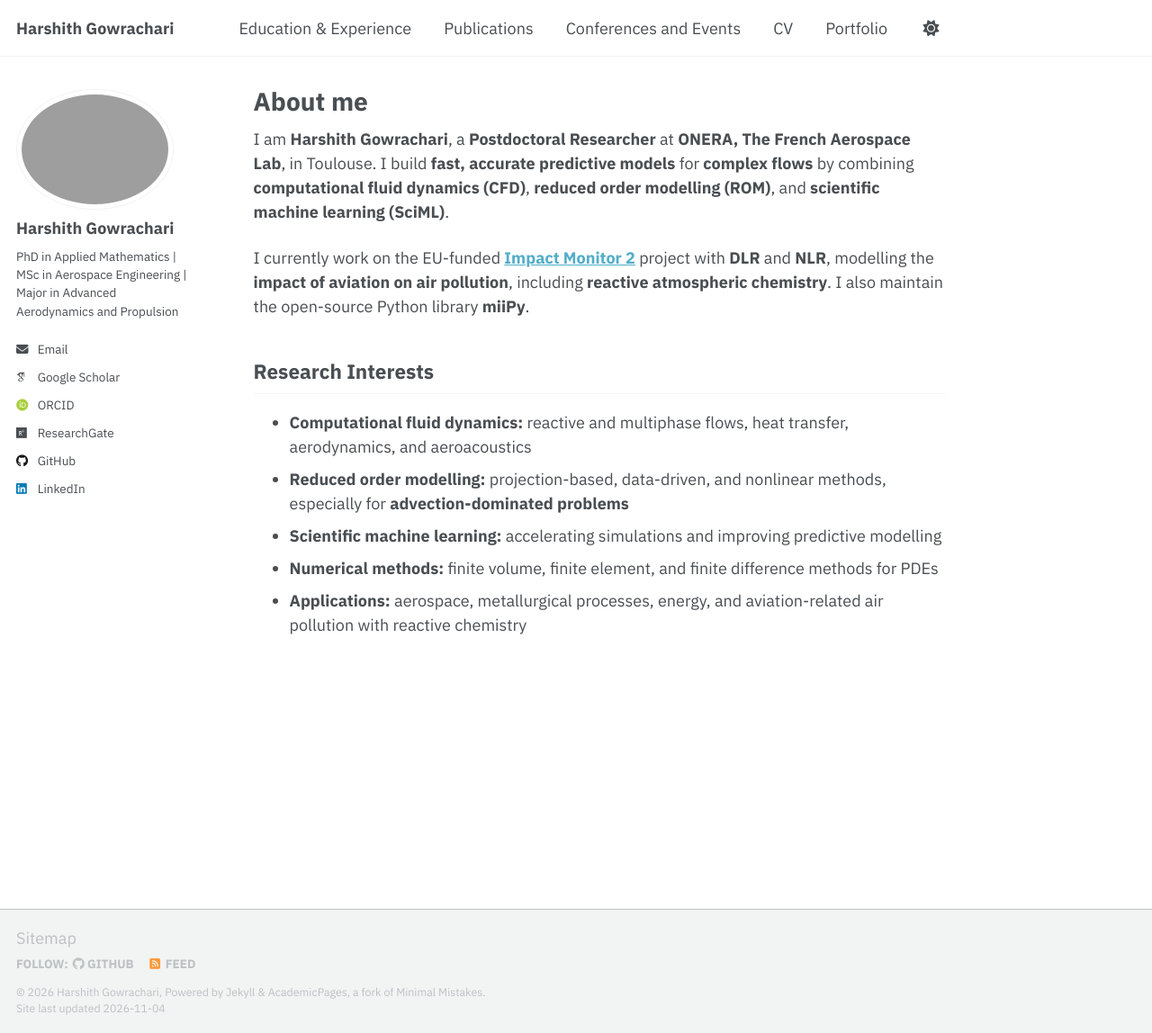
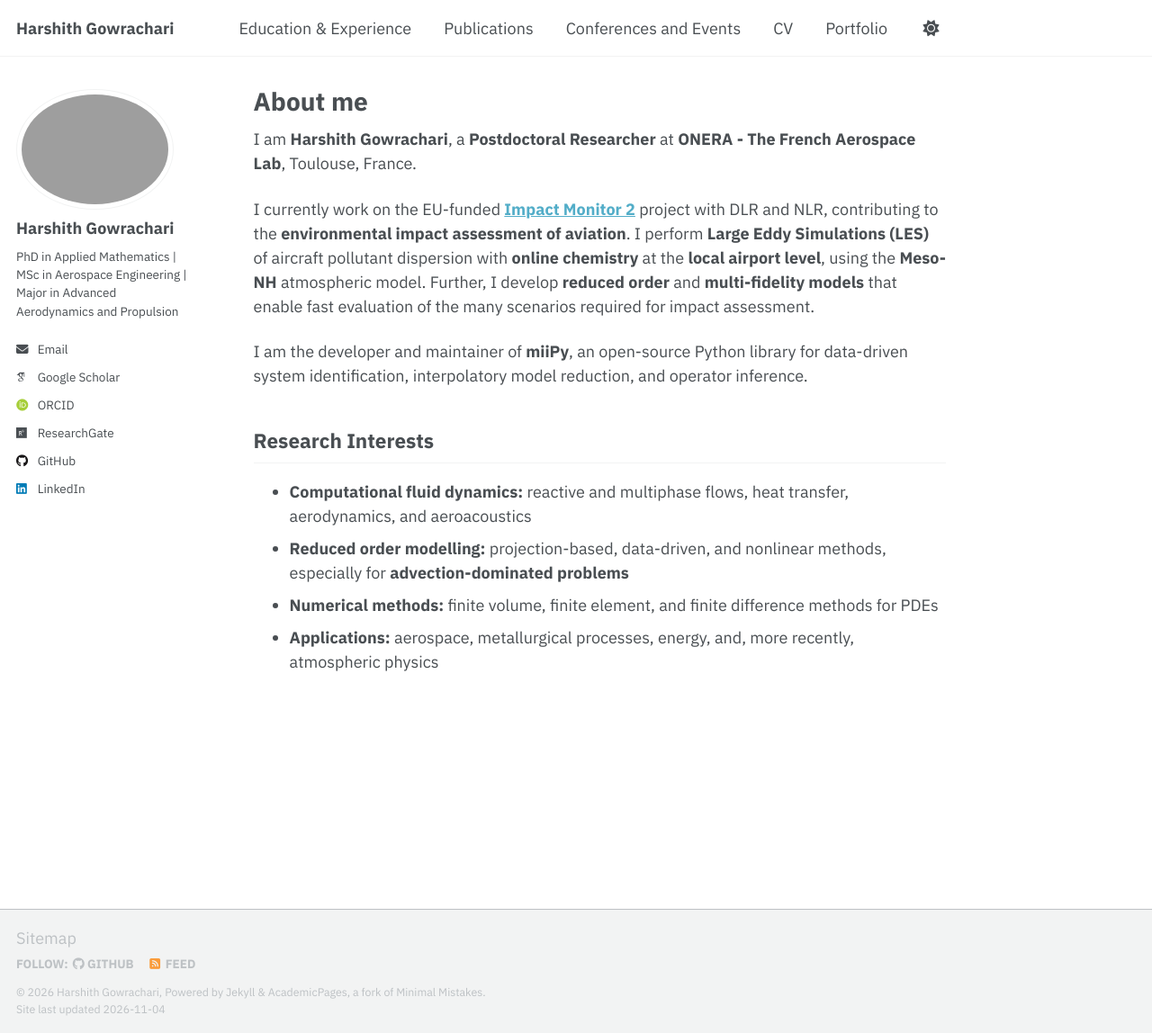
Before and after one commit to harshith-gowrachari/harshith-gowrachari.github.io, a Jekyll site: the page built from _pages/about.md, in a window 1280 px wide and 1148 px high. Shown: the whole window at 90% size. Built offline with Jekyll 4.4.1, drawn with Linux system fonts in a browser that asks for light colours; some web fonts are replaced; a script that is not in the unit is left out.

Commit message:
Update about.md

```diff
--- a/_pages/about.md
+++ b/_pages/about.md
@@ -7,14 +7,15 @@ redirect_from:
   - /about.html
 ---
 
-I am **Harshith Gowrachari**, a **Postdoctoral Researcher** at **ONERA, The French Aerospace Lab**, in Toulouse. I build **fast, accurate predictive models** for **complex flows** by combining **computational fluid dynamics (CFD)**, **reduced order modelling (ROM)**, and **scientific machine learning (SciML)**.
+I am **Harshith Gowrachari**, a **Postdoctoral Researcher** at **ONERA - The French Aerospace Lab**, Toulouse, France.
 
-I currently work on the EU-funded [**Impact Monitor 2**](https://impactmonitor.eu/im2/) project with **DLR** and **NLR**, modelling the **impact of aviation on air pollution**, including **reactive atmospheric chemistry**. I also maintain the open-source Python library **miiPy**.
+I currently work on the EU-funded [**Impact Monitor 2**](https://impactmonitor.eu/im2/) project with DLR and NLR, contributing to the **environmental impact assessment of aviation**. I perform **Large Eddy Simulations (LES)** of aircraft pollutant dispersion with **online chemistry** at the **local airport level**, using the **Meso-NH** atmospheric model. Further, I develop **reduced order** and **multi-fidelity models** that enable fast evaluation of the many scenarios required for impact assessment.
+
+I am the developer and maintainer of **miiPy**, an open-source Python library for data-driven system identification, interpolatory model reduction, and operator inference.
 
 ## Research Interests
 
 - **Computational fluid dynamics:** reactive and multiphase flows, heat transfer, aerodynamics, and aeroacoustics
 - **Reduced order modelling:** projection-based, data-driven, and nonlinear methods, especially for **advection-dominated problems**
-- **Scientific machine learning:** accelerating simulations and improving predictive modelling
 - **Numerical methods:** finite volume, finite element, and finite difference methods for PDEs
-- **Applications:** aerospace, metallurgical processes, energy, and aviation-related air pollution with reactive chemistry
+- **Applications:** aerospace, metallurgical processes, energy, and, more recently, atmospheric physics
```
